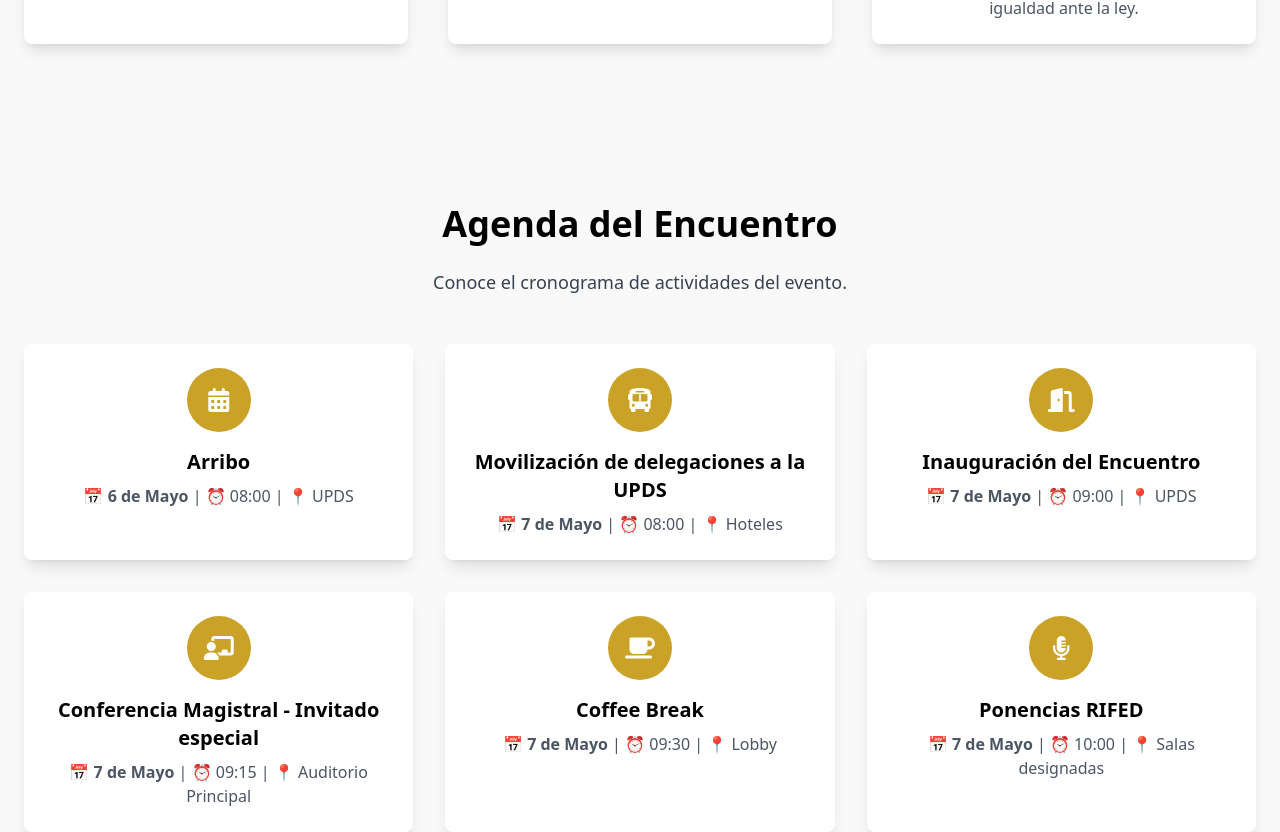
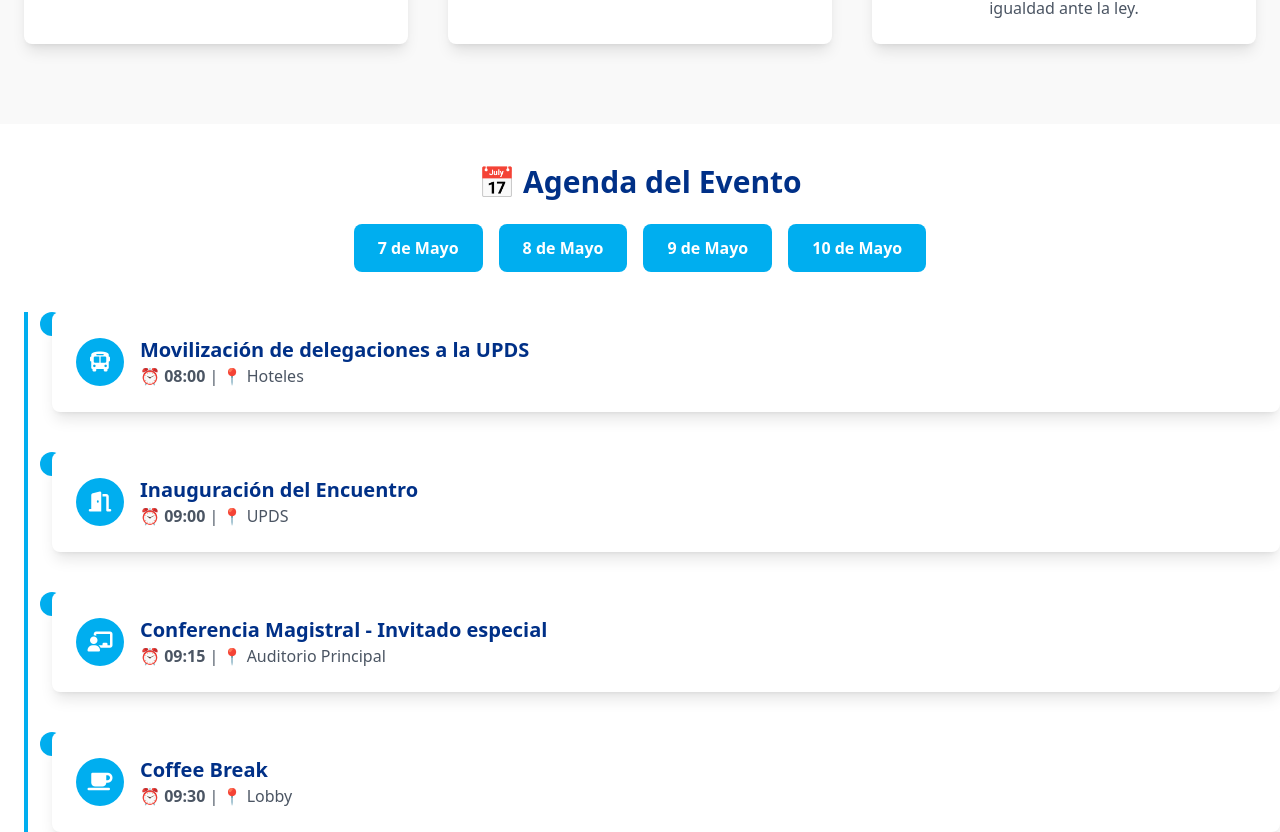
Before and after one commit to RoyDevTEAM/rediberoderecho2025, an Angular app: page / in a window 1280 px wide. Shown: the part 1220-2052 px from the top of the page. Built offline with nearby package versions, Linux system fonts and the light colour scheme.

Commit message:
cambio seccion hotels y paleta de colores

```diff
--- a/src/app/pages/home/home.component.html
+++ b/src/app/pages/home/home.component.html
@@ -10,7 +10,7 @@
         <p class="text-lg md:text-2xl mb-6 animate__animated animate__fadeIn animate__delay-1s">Un espacio de aprendizaje y colaboración para estudiantes y profesionales del Derecho en Iberoamérica.</p>
 
         <div class="flex justify-center space-x-4 animate__animated animate__fadeIn animate__delay-2s">
-          <a href="#mas-informacion" class="bg-[#C9A227] text-white py-2 px-6 rounded-md hover:bg-[#A68D1F] transition">Más Información</a>
+          <a href="#hoteles" class="bg-[#003366] text-white py-2 px-6 rounded-md hover:bg-[#00AEEF] transition">Ver Hoteles</a>
           <a href="#register" class="bg-transparent border-2 border-white text-white py-2 px-6 rounded-md hover:bg-white hover:text-[#003366] transition">Inscripción</a>
         </div>
       </div>
@@ -36,32 +36,47 @@
       </div>
     </div>
   </section>
+  <!-- Sección de la Agenda -->
+<section class="container mx-auto py-10">
+  <h2 class="text-3xl font-bold text-center text-[#003087] mb-6">📅 Agenda del Evento</h2>
 
-  <section id="agenda" class="py-20 bg-[#F9F9F9]" data-aos="fade-up">
-    <div class="container mx-auto px-6 text-center">
-      <h2 class="text-3xl md:text-4xl font-bold mb-6">Agenda del Encuentro</h2>
-      <p class="text-lg mb-12 text-gray-700">Conoce el cronograma de actividades del evento.</p>
-
-      <!-- Grid de la agenda -->
-      <div class="grid grid-cols-1 sm:grid-cols-2 lg:grid-cols-3 gap-8">
-        <div *ngFor="let item of agenda; let i = index"
-             [attr.data-aos]="'fade-up'"
-             [attr.data-aos-delay]="(i + 1) * 100"
-             class="bg-white p-6 rounded-lg shadow-lg hover:shadow-xl transition flex flex-col items-center">
-
-          <!-- Icono de la actividad -->
-          <div class="bg-[#C9A227] text-white rounded-full h-16 w-16 flex items-center justify-center mb-4">
-            <i [ngClass]="getIconoActividad(item.actividad)" class="text-2xl"></i>
+  <!-- Tabs para seleccionar el día -->
+  <div class="flex justify-center space-x-4 mb-10">
+    <button *ngFor="let dia of dias; let i = index"
+            [class]="getTabClass(i)"
+            (click)="cambiarDia(i)"
+            class="tab-btn bg-[#00AEEF] hover:bg-[#008BCF] px-6 py-3 rounded-lg text-white font-semibold transition">
+      {{ dia }}
+    </button>
   </div>
 
-          <!-- Contenido -->
-          <h3 class="text-xl font-semibold mb-2">{{ item.actividad }}</h3>
+  <!-- Línea de tiempo -->
+  <div class="relative border-l-4 border-[#00AEEF] ml-6">
+    <div *ngFor="let item of agenda[diaActual]" class="mb-10 ml-6" data-aos="fade-up">
+
+      <!-- Punto de la línea -->
+      <div class="absolute -left-3 h-6 w-6 bg-[#00AEEF] rounded-full"></div>
+
+      <!-- Contenedor de cada actividad -->
+      <div class="bg-white p-6 rounded-lg shadow-lg hover:shadow-xl transition transform">
+
+        <!-- Icono e información -->
+        <div class="flex items-center space-x-4">
+          <!-- Icono -->
+          <div class="bg-[#00AEEF] text-white rounded-full h-12 w-12 flex items-center justify-center">
+            <i [ngClass]="getIconoActividad(item.actividad)" class="text-xl"></i>
+          </div>
+          <!-- Texto -->
+          <div>
+            <h3 class="text-xl font-semibold text-[#003087]">{{ item.actividad }}</h3>
             <p class="text-gray-600">
-            📅 <strong>{{ item.dia }}</strong> | ⏰ {{ item.hora }} | 📍 {{ item.lugar }}
+              ⏰ <strong>{{ item.hora }}</strong> | 📍 {{ item.lugar }}
             </p>
           </div>
         </div>
 
+      </div>
+    </div>
   </div>
 </section>
 
@@ -77,7 +92,7 @@
       </p>
 
       <!-- Botón para desplegar el formulario -->
-      <button class="w-full bg-[#003366] text-white py-2 px-4 rounded-md text-lg font-semibold hover:bg-[#C9A227] transition-all" (click)="toggleForm()">
+      <button class="w-full bg-[#003366] text-white py-2 px-4 rounded-md text-lg font-semibold hover:bg-[#00AEEF] transition-all" (click)="toggleForm()">
         Inscríbete Ahora
       </button>
 
@@ -97,22 +112,25 @@
       </div>
     </div>
   </section>
-
-  <!-- Sección de Hoteles (Slider) -->
   <section id="hoteles" class="py-20 px-6 md:px-16 bg-white text-gray-800">
-  <h3 class="text-4xl md:text-5xl font-bold text-center mb-12 animate-slide-in text-[#003087]">Lugares para Hospedarse
+    <h3 class="text-4xl md:text-5xl font-bold text-center mb-12 animate-slide-in text-[#003087]">
+      Lugares para Hospedarse
     </h3>
     <div class="slider relative">
       <div class="slider-container" [style.transform]="'translateX(-' + (currentSlide * 100) + '%)'">
         <div *ngFor="let hotel of hotelis" class="min-w-full md:min-w-[33.33%] p-4">
-        <div class="bg-white rounded-xl shadow-2xl overflow-hidden transform hover:scale-105 transition-transform duration-300 cursor-pointer" (click)="openModal(hotel)">
+          <a [routerLink]="['/hotel-detalle', hotel.id]" class="block">
+            <div class="bg-white rounded-xl shadow-2xl overflow-hidden transform hover:scale-105 transition-transform duration-300 cursor-pointer">
               <div class="h-56 bg-cover bg-center" [style.backgroundImage]="'url(' + hotel.image + ')'"></div>
               <div class="p-6">
                 <h4 class="text-2xl font-semibold mb-3 text-[#003087]">{{ hotel.name }}</h4>
                 <p class="text-gray-600 mb-2">{{ hotel.location }}</p>
-            <p class="text-[#00AEEF] font-bold mb-4">{{ hotel.suites ? 'Desde $' + hotel.suites[0].price.single : 'Consultar Precios' }}</p>
+                <p class="text-[#00AEEF] font-bold mb-4">
+                  {{ hotel.suites ? 'Desde $' + hotel.suites[0].price.single : 'Consultar Precios' }}
+                </p>
               </div>
             </div>
+          </a>
         </div>
       </div>
       <button (click)="prevSlide()" class="absolute top-1/2 left-4 transform -translate-y-1/2 bg-[#00AEEF] text-white p-3 rounded-full hover:bg-[#008BCF] transition-colors">
@@ -123,57 +141,6 @@
       </button>
     </div>
   </section>
-
-<!-- Modal Mejorado -->
-<div *ngIf="modalVisible" class="fixed inset-0 bg-gray-900 bg-opacity-50 flex items-center justify-center p-4">
-  <div class="modal-content bg-white text-gray-800 rounded-xl w-full max-w-lg shadow-2xl relative overflow-hidden">
-
-    <!-- Contenedor con Scroll -->
-    <div class="max-h-[80vh] overflow-y-auto p-6">
-      <h4 class="text-2xl font-semibold mb-4 text-[#003087]">{{ modalData.name }}</h4>
-
-      <p class="text-gray-600"><strong>Ubicación:</strong> {{ modalData.location }}</p>
-
-      <!-- Calificación en estrellas -->
-      <div class="flex items-center text-[#00AEEF] my-4">
-        <i *ngFor="let star of [1,2,3,4,5]" [class]="star <= modalData.rating ? 'fas fa-star' : 'far fa-star'"></i>
-      </div>
-
-      <!-- Sección de Habitaciones -->
-      <h5 class="text-xl font-semibold mt-4 text-[#003087]">Habitaciones</h5>
-      <ul class="mt-2">
-        <li *ngFor="let room of modalData.rooms" class="border p-2 rounded-lg my-2 shadow-sm">
-          <strong>{{ room.type }}</strong>: ${{ room.price }} USD por noche
-        </li>
-      </ul>
-
-      <!-- Servicios del Hotel -->
-      <h5 class="text-xl font-semibold mt-4 text-[#003087]">Servicios</h5>
-      <ul class="grid grid-cols-2 md:grid-cols-3 gap-2 text-gray-600 mt-2">
-        <li *ngFor="let amenity of modalData.amenities" class="flex items-center">
-          <i class="fas fa-check text-[#00AEEF] mr-2"></i> {{ amenity }}
-        </li>
-      </ul>
-
-      <h5 class="text-xl font-semibold mt-4 text-[#003087]">Políticas</h5>
-<ul *ngIf="modalData.policies">
-  <li *ngFor="let policy of policiesArray">
-    <strong>{{ policy[0] | titlecase }}:</strong> {{ policy[1] }}
-  </li>
-</ul>
-<p *ngIf="!modalData.policies" class="text-gray-500">No hay políticas disponibles.</p>
-
-    </div>
-
-    <!-- Botón de Cerrar Fijo -->
-    <div class="p-4 border-t bg-white sticky bottom-0 flex justify-center">
-      <button (click)="closeModal()" class="bg-[#00AEEF] hover:bg-[#008BCF] text-white py-2 px-6 rounded-full transition-colors">
-        Cerrar <i class="fas fa-times ml-2"></i>
-      </button>
-    </div>
-
-  </div>
-</div>
 
   <section id="mas-informacion" class="py-20 bg-gray-100">
     <div class="container mx-auto px-6 text-center">
@@ -246,12 +213,14 @@
             </tr>
           </thead>
           <tbody>
-            <tr *ngFor="let evento of agenda" class="border-b border-gray-300">
+            <tr *ngFor="let evento of agenda.flat()" class="border-b border-gray-300">
               <td class="py-2 px-4 text-center">{{ evento.dia }}</td>
               <td class="py-2 px-4 text-center">{{ evento.hora }}</td>
               <td class="py-2 px-4">{{ evento.actividad }}</td>
               <td class="py-2 px-4 text-center">{{ evento.lugar }}</td>
             </tr>
+
+
           </tbody>
         </table>
       </div>
@@ -259,7 +228,7 @@
       <!-- Botón para descargar PDF -->
       <div class="mt-4 text-center">
         <a href="assets/agenda.pdf" download="Agenda-Congreso-2025.pdf"
-          class="bg-[#003366] text-white py-2 px-4 rounded-md hover:bg-[#C9A227]">
+          class="bg-[#003366] text-white py-2 px-4 rounded-md hover:bg-[#00AEEF]">
           <i class="fas fa-download"></i> Descargar Agenda en PDF
         </a>
       </div>
@@ -285,24 +254,24 @@
       <div class="grid grid-cols-1 md:grid-cols-3 gap-8">
         <!-- Dirección -->
         <div class="text-left flex flex-col items-center">
-          <i class="fas fa-map-marker-alt text-4xl text-[#C9A227] mb-4 hover:text-[#003366] transition"></i>
+          <i class="fas fa-map-marker-alt text-4xl text-[#003366] mb-4 hover:text-[#00AEEF] transition"></i>
           <h3 class="text-2xl font-semibold mb-4 text-[#003366]">Dirección</h3>
           <p class="text-lg text-gray-600">Universidad Privada Domingo Savio (UPDS) <br/> Facultad de Derecho <br/> Santa Cruz de la Sierra, Bolivia</p>
         </div>
 
         <!-- Teléfono / WhatsApp -->
         <div class="text-left flex flex-col items-center">
-          <i class="fas fa-phone-alt text-4xl text-[#C9A227] mb-4 hover:text-[#003366] transition"></i>
+          <i class="fas fa-phone-alt text-4xl text-[#003366] mb-4 hover:text-[#00AEEF] transition"></i>
           <h3 class="text-2xl font-semibold mb-4 text-[#003366]">Teléfono / WhatsApp</h3>
           <p class="text-lg text-gray-600">
-            <a href="tel:+591123456789" class="hover:text-[#003366]">+591 123 456 789</a><br/>
-            <a href="tel:+591987654321" class="hover:text-[#003366]">+591 987 654 321</a>
+            <a href="tel:+591123456789" class="hover:text-[#00AEEF]">+591 123 456 789</a><br/>
+            <a href="tel:+591987654321" class="hover:text-[#00AEEF]">+591 987 654 321</a>
           </p>
         </div>
 
         <!-- Correo electrónico -->
         <div class="text-left flex flex-col items-center">
-          <i class="fas fa-envelope text-4xl text-[#C9A227] mb-4 hover:text-[#003366] transition"></i>
+          <i class="fas fa-envelope text-4xl text-[#003366] mb-4 hover:text-[#00AEEF] transition"></i>
           <h3 class="text-2xl font-semibold mb-4 text-[#003366]">Correo Electrónico</h3>
           <p class="text-lg text-gray-600">contacto&#64;upds.edu.bo</p>
         </div>
--- a/src/app/pages/home/home.component.ts
+++ b/src/app/pages/home/home.component.ts
@@ -34,6 +34,9 @@ modalData: any = {
   amenities: [],
   policies: []
 }
+
+
+
   events = [
     {
       title: 'Seminario sobre Derecho Internacional',
@@ -51,8 +54,12 @@ modalData: any = {
       date: new Date('2025-07-10')
     }
   ];
-  agenda = [
-    { dia: '6 de Mayo', hora: '08:00', actividad: 'Arribo', lugar: 'UPDS' },
+  dias = [ '7 de Mayo', '8 de Mayo', '9 de Mayo', '10 de Mayo']; // Lista de días
+  diaActual = 0; // Día actual visible
+
+  agenda: { dia: string; hora: string; actividad: string; lugar: string; }[][] = [
+
+    [ // Día 2 - 7 de Mayo
       { dia: '7 de Mayo', hora: '08:00', actividad: 'Movilización de delegaciones a la UPDS', lugar: 'Hoteles' },
       { dia: '7 de Mayo', hora: '09:00', actividad: 'Inauguración del Encuentro', lugar: 'UPDS' },
       { dia: '7 de Mayo', hora: '09:15', actividad: 'Conferencia Magistral - Invitado especial', lugar: 'Auditorio Principal' },
@@ -61,17 +68,24 @@ modalData: any = {
       { dia: '7 de Mayo', hora: '12:00', actividad: 'Transición de IBEROJURIS', lugar: 'UPDS' },
       { dia: '7 de Mayo', hora: '13:30', actividad: 'Almuerzo', lugar: 'Jardín de Asia' },
       { dia: '7 de Mayo', hora: '15:00', actividad: 'Huéspedes ilustres - Guía por la ciudad', lugar: 'Santa Cruz' },
+    ],
+    [ // Día 3 - 8 de Mayo
       { dia: '8 de Mayo', hora: '09:00', actividad: 'Inicio de actividades', lugar: 'UPDS' },
       { dia: '8 de Mayo', hora: '09:15', actividad: 'Ganadores del V Concurso Estudiantil RIFED', lugar: 'Auditorio' },
       { dia: '8 de Mayo', hora: '09:30', actividad: 'Coffee Break', lugar: 'Cafetería UPDS' },
       { dia: '8 de Mayo', hora: '10:00', actividad: 'Ponencias RIFED y Docentes UPDS', lugar: 'Salas designadas' },
       { dia: '8 de Mayo', hora: '13:00', actividad: 'Almuerzo', lugar: 'Cafetería' },
       { dia: '8 de Mayo', hora: '15:00', actividad: 'Mesas Docentes y Exposición de Investigaciones', lugar: 'Salas designadas' },
+    ],
+    [ // Día 4 - 9 de Mayo
       { dia: '9 de Mayo', hora: '09:00', actividad: 'Inicio de actividades', lugar: 'UPDS' },
       { dia: '9 de Mayo', hora: '10:00', actividad: 'Conferencia de Clausura', lugar: 'Auditorio' },
       { dia: '9 de Mayo', hora: '13:00', actividad: 'Almuerzo', lugar: 'Cafetería' },
       { dia: '9 de Mayo', hora: '15:00', actividad: 'Reunión operativa de la Red', lugar: 'Sala de reuniones' },
+    ],
+    [ // Día 5 - 10 de Mayo
       { dia: '10 de Mayo', hora: '06:00', actividad: 'Movilización a Samaipata', lugar: 'UPDS' }
+    ]
   ];
 
 
@@ -136,4 +150,15 @@ openModal(hotel: any): void {
 closeModal(): void {
   this.modalVisible = false;
 }
+
+
+cambiarDia(diaIndex: number) {
+  this.diaActual = diaIndex;
 }
+
+
+  // Obtener la clase para cada pestaña (día) dependiendo de si está activo o no
+  getTabClass(index: number) {
+    return index === this.diaActual ? 'bg-[#008BCF] text-white' : 'bg-[#00AEEF] text-white';
+  }
+}
--- a/src/app/shared/header/header.component.html
+++ b/src/app/shared/header/header.component.html
@@ -9,7 +9,7 @@
       <!-- Menú para escritorio -->
       <nav class="hidden md:flex space-x-6">
         <a href="/" class="hover:text-[#C9A227] transition">Inicio</a>
-        <a href="#agenda" class="hover:text-[#C9A227] transition">Agenda</a>
+        <a href="/home/#agenda" class="hover:text-[#C9A227] transition">Agenda</a>
         <a href="/register" class="hover:text-[#C9A227] transition">Inscripción</a>
         <a href="#contact" class="hover:text-[#C9A227] transition">Contacto</a>
       </nav>
```
Also changed, not shown: 1 other file (tests, documents, lock files or other folders). Lines whose indentation alone changed are shown as unchanged.
